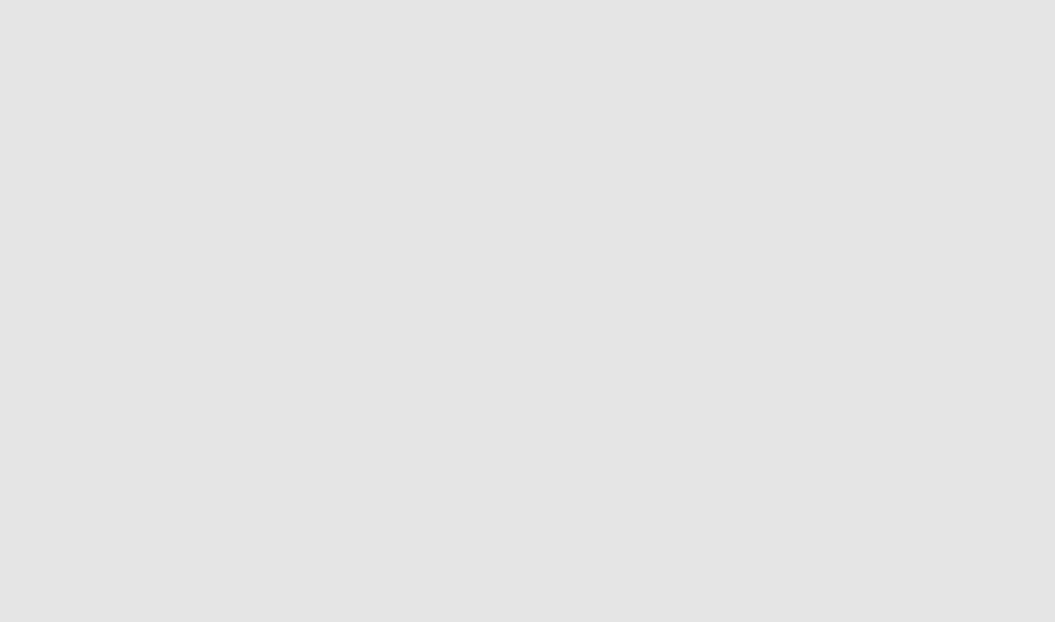
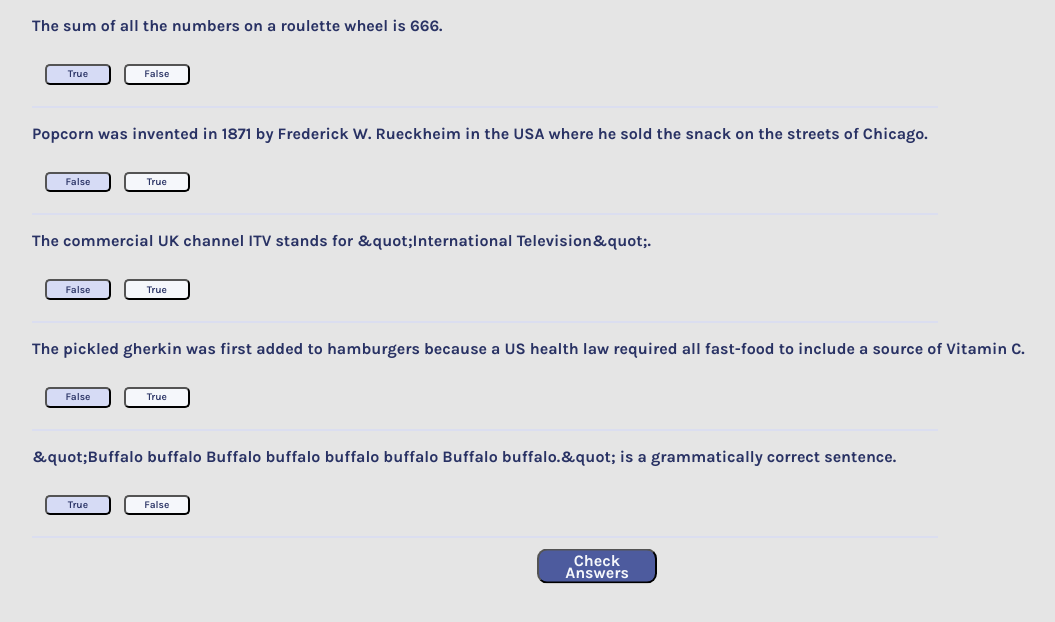
Before and after one commit to vankata6/quizzical-app, a React (Create React App) app: page /quiz in a window 1280 px wide. Before the commit this address had no page. Shown: the top 622 px of the page, without its empty margins (43-1098 px from the left). Built offline with nearby package versions, Linux system fonts and the light colour scheme.

Commit message:
create route to questions

```diff
--- a/src/App.js
+++ b/src/App.js
@@ -1,22 +1,15 @@
 import React from "react";
-// import data from "./data";
 import Start from "./Components/Start";
-// import Question from "./Components/Question";
+import Quiz from "./Components/Quiz";
 import { BrowserRouter as Router, Route, Routes } from "react-router-dom";
 
 export default function App() {
-//   const questionElements = data.map(quiz => {
-//     return <Question
-//             question={quiz.question}
-//             correct_answer={quiz.correct_answer}
-//             incorrect_answers={quiz.incorrect_answers}
-//           />
-// })
 
   return (
     <Router>
       <Routes>
         <Route exact path="/" element={<Start/>} />
+        <Route exact path="/quiz" element={<Quiz/>} />
       </Routes>
     </Router>
   )
--- /dev/null
+++ b/src/Components/Quiz.js
@@ -0,0 +1,20 @@
+import React from "react";
+import data from "../data";
+import Question from './Question';
+
+export default function Quiz() {
+      const questionElements = data.map(quiz => {
+    return <Question
+            question={quiz.question}
+            correct_answer={quiz.correct_answer}
+            incorrect_answers={quiz.incorrect_answers}
+          />
+})
+
+return(
+    <div>
+        {questionElements}
+        <button className="check-btn">Check Answers</button>
+    </div>
+)
+}
```
